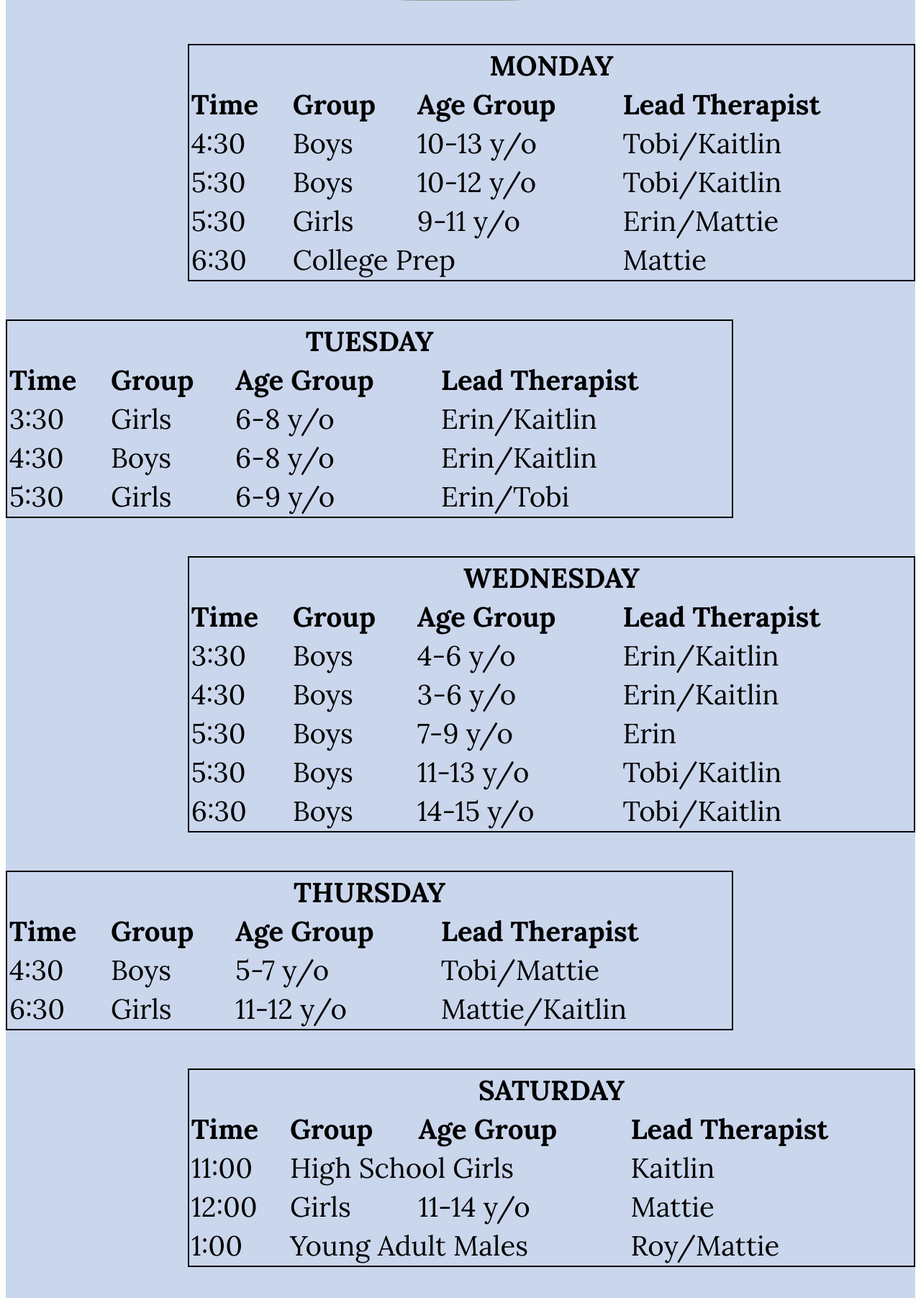
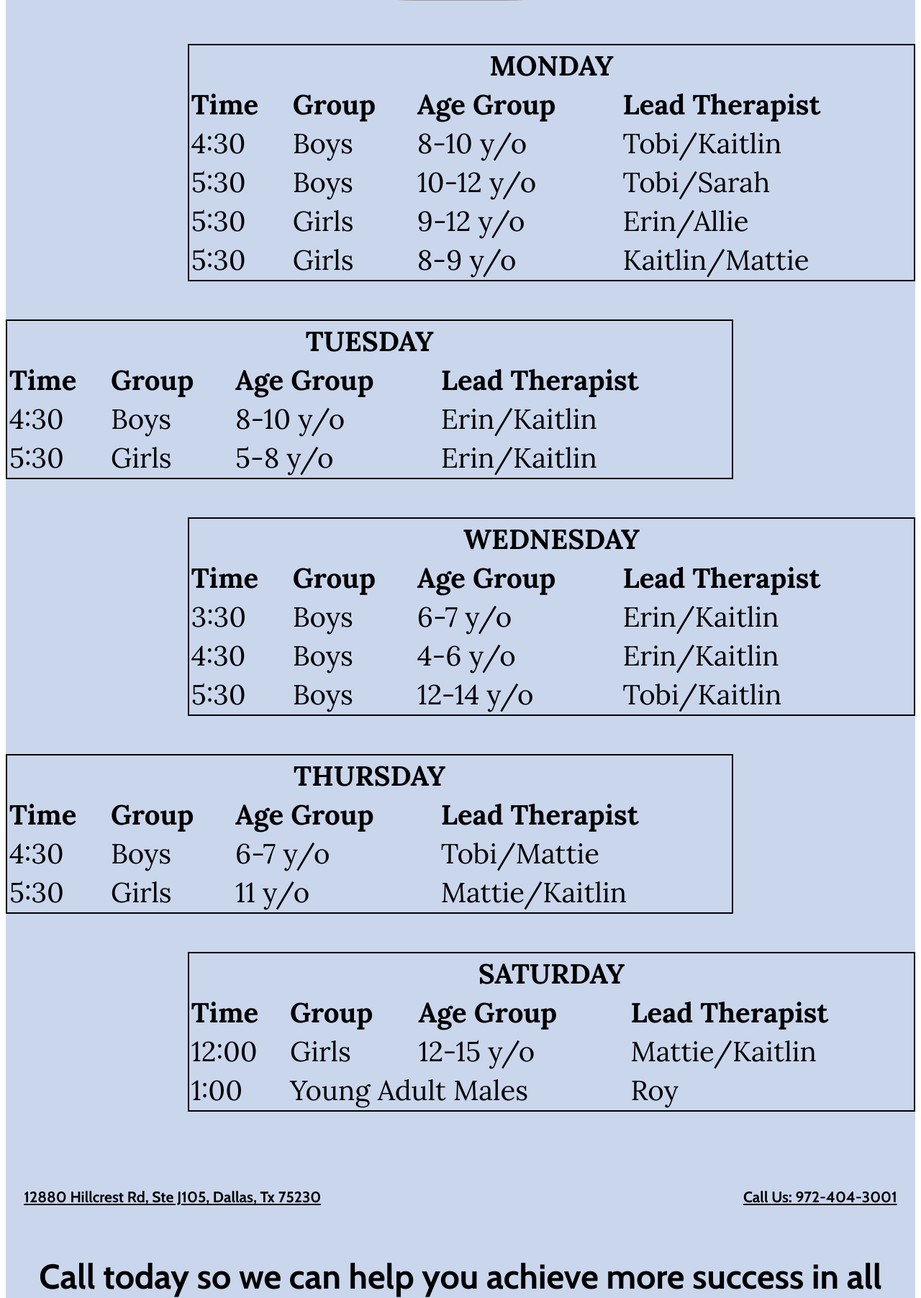
Before and after one commit to boonewh/css-website, a CodeIgniter app: page /database/schedule in a window 1280 px wide. Shown: the part 892-2696 px from the top of the page at 72% size. Run offline with CodeIgniter, Linux system fonts and the light colour scheme; grey boxes are pictures that could not be loaded.

Commit message:
updated schedules

```diff
--- a/application/views/pages/schedule.php
+++ b/application/views/pages/schedule.php
@@ -19,25 +19,27 @@
                 <tr>
                     <td>4:30</td>
                     <td>Boys</td>
-                    <td>10-13 y/o</td>
+                    <td>8-10 y/o</td>
                     <td>Tobi/Kaitlin</td>
                 </tr>
                 <tr>
                     <td>5:30</td>
                     <td>Boys</td>
                     <td>10-12 y/o</td>
-                    <td>Tobi/Kaitlin</td>
+                    <td>Tobi/Sarah</td>
                 </tr>
                 <tr>
                     <td>5:30</td>
                     <td>Girls</td>
-                    <td>9-11 y/o</td>
-                    <td>Erin/Mattie</td>
+                    <td>9-12 y/o</td>
+                    <td>Erin/Allie</td>
                 </tr>
                 <tr>
-                <td>6:30</td>
-                <td colspan="2">College Prep</td>
-                <td>Mattie</td>
+                <td>5:30</td>
+                    <td>Girls</td>
+                    <td>8-9 y/o</td>
+                    <td>Kaitlin/Mattie</td>
+                </tr>
             </table>
         </div">
         <br>
@@ -53,22 +55,16 @@
                     <th>Lead Therapist</th>
                 </tr>
                 <tr>
-                    <td>3:30</td>
-                    <td>Girls</td>
-                    <td>6-8 y/o</td>
-                    <td>Erin/Kaitlin</td>
-                </tr>
-                <tr>
                     <td>4:30</td>
                     <td>Boys</td>
-                    <td>6-8 y/o</td>
+                    <td>8-10 y/o</td>
                     <td>Erin/Kaitlin</td>
                 </tr>
                 <tr>
                     <td>5:30</td>
                     <td>Girls</td>
-                    <td>6-9 y/o</td>
-                    <td>Erin/Tobi</td>
+                    <td>5-8 y/o</td>
+                    <td>Erin/Kaitlin</td>
                 </tr>
             </table>
         </div>
@@ -87,31 +83,19 @@
                 <tr>
                     <td>3:30</td>
                     <td>Boys</td>
-                    <td>4-6 y/o</td>
+                    <td>6-7 y/o</td>
                     <td>Erin/Kaitlin</td>
                 </tr>
                 <tr>
                     <td>4:30</td>
                     <td>Boys</td>
-                    <td>3-6 y/o</td>
+                    <td>4-6 y/o</td>
                     <td>Erin/Kaitlin</td>
                 </tr>
                 <tr>
                     <td>5:30</td>
                     <td>Boys</td>
-                    <td>7-9 y/o</td>
-                    <td>Erin</td>
-                </tr>
-                <tr>
-                    <td>5:30</td>
-                    <td>Boys</td>
-                    <td>11-13 y/o</td>
-                    <td>Tobi/Kaitlin</td>
-                </tr>
-                <tr>
-                    <td>6:30</td>
-                    <td>Boys</td>
-                    <td>14-15 y/o</td>
+                    <td>12-14 y/o</td>
                     <td>Tobi/Kaitlin</td>
                 </tr>
             </table>
@@ -131,13 +115,13 @@
                 <tr>
                     <td>4:30</td>
                     <td>Boys</td>
-                    <td>5-7 y/o</td>
+                    <td>6-7 y/o</td>
                     <td>Tobi/Mattie</td>
                 </tr>
                 <tr>
-                    <td>6:30</td>
+                    <td>5:30</td>
                     <td>Girls</td>
-                    <td>11-12 y/o</td>
+                    <td>11 y/o</td>
                     <td>Mattie/Kaitlin</td>
                 </tr>
             </table>
@@ -155,20 +139,15 @@
                     <th>Lead Therapist</th>
                 </tr>
                 <tr>
-                    <td>11:00</td>
-                    <td colspan="2">High School Girls</td>
-                    <td>Kaitlin</td>
-                </tr>
-                <tr>
                     <td>12:00</td>
                     <td>Girls</td>
-                    <td>11-14 y/o</td>
-                    <td>Mattie</td>
+                    <td>12-15 y/o</td>
+                    <td>Mattie/Kaitlin</td>
                 </tr>
                 <tr>
                     <td>1:00</td>
                     <td colspan="2">Young Adult Males</td>
-                    <td>Roy/Mattie</td>
+                    <td>Roy</td>
                 </tr>
             </table>
         </div>
```
